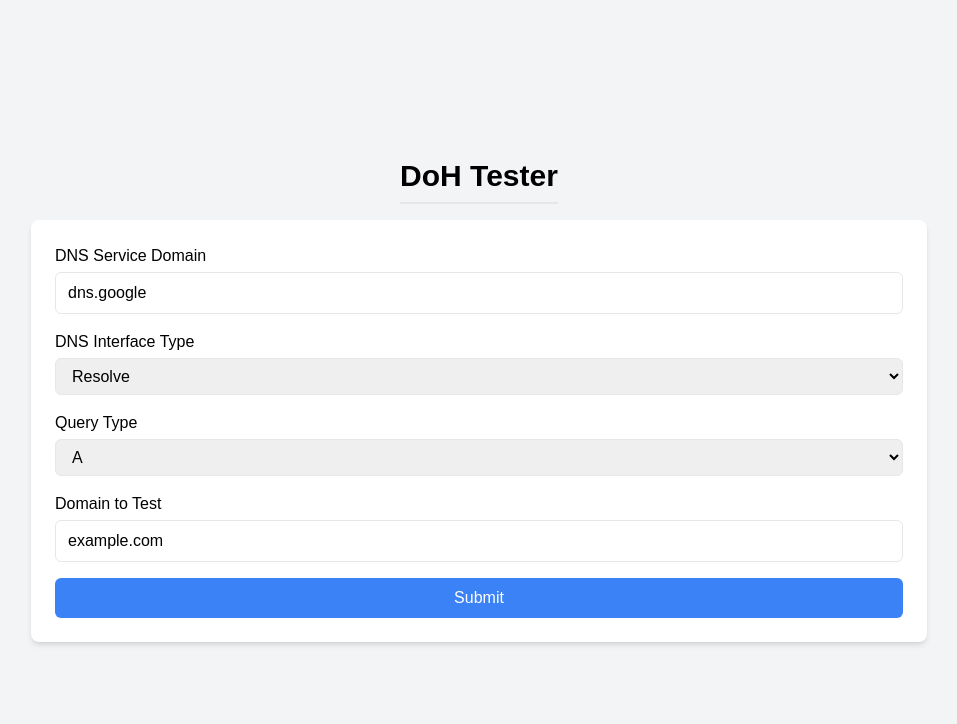
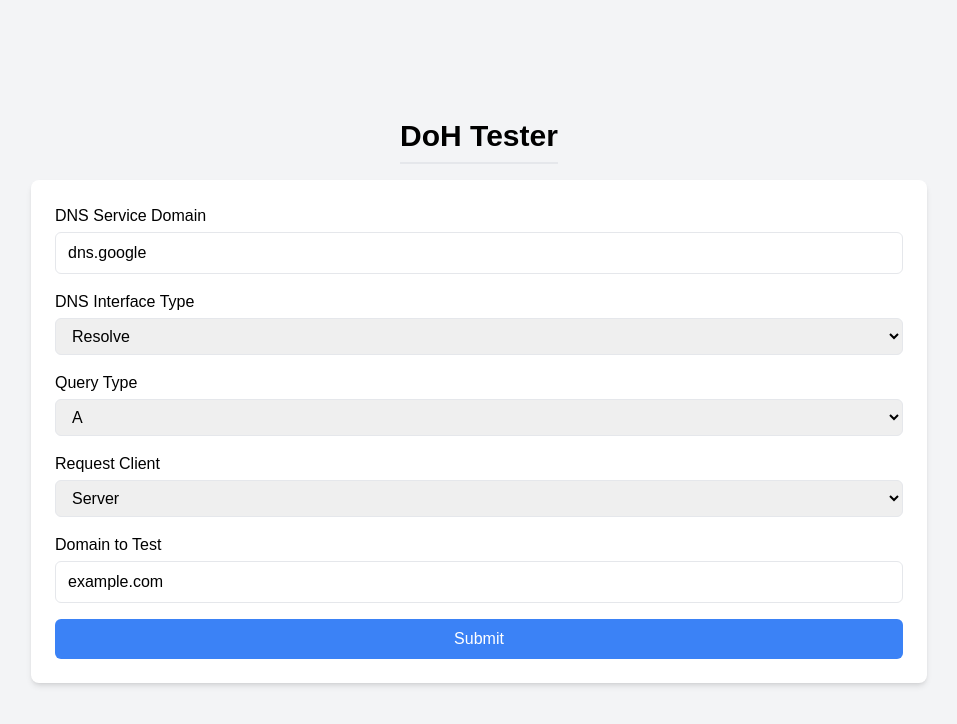
Before and after one commit to DavidKk/vercel-dns-tester, a Next.js app: page / in a window 1280 px wide. Shown: the top 724 px of the page, without its empty margins (161-1118 px from the left). Built offline with nearby package versions, Linux system fonts and the light colour scheme.

Commit message:
feat: add client req

```diff
--- a/app/DNSTester.tsx
+++ b/app/DNSTester.tsx
@@ -1,31 +1,33 @@
 'use client'
 
 import type { FormEvent } from 'react'
-import { useState, useEffect } from 'react'
+import { useState, useEffect, useCallback } from 'react'
 import { extractDNSDomain } from '@/utils/domain'
 import { stringifyUnknownError } from '@/utils/response'
-import type { DNSRecord } from '@/services/dns/types'
+import type { DNSRecord, RequestType } from '@/services/dns/types'
 import DNSRecordTable from './DNSRecordTable'
 import { isDNSType, type DNSType } from './api/test/types'
 import { useCountdown } from '@/hooks/useCountdown'
 import type { QueryType } from '@/services/dns'
-import { isDNSQueryType } from '@/services/dns'
+import { fetchDNSQuery, fetchDNSResolve, isDNSQueryType, isRequestType } from '@/services/dns'
 
 export interface DNSTesterProps {
   dnsService?: string
   dnsType?: string
   domain?: string
   queryType?: string
+  requestType?: string
   submit(dnsType: DNSType, dnsService: string, domain: string, queryType: QueryType): Promise<DNSRecord[]>
 }
 
 export default function DNSTester(props: DNSTesterProps) {
-  const { dnsService: defaultDNSService, dnsType: defaultDNSType, domain: defaultDomain, queryType: defaultQueryType, submit } = props
+  const { dnsService: defaultDNSService, dnsType: defaultDNSType, domain: defaultDomain, queryType: defaultQueryType, requestType: defaultRequestType, submit } = props
 
   const [dnsService, setDNSService] = useState<string>(defaultDNSService || '')
   const [dnsType, setDNSType] = useState<DNSType>(defaultDNSType && isDNSType(defaultDNSType) ? defaultDNSType : 'resolve')
   const [domain, setDomain] = useState<string>(defaultDomain || '')
   const [queryTypes, setQueryTypes] = useState<QueryType>(defaultQueryType && isDNSQueryType(defaultQueryType) ? defaultQueryType : 'A')
+  const [requestType, setRequestType] = useState<RequestType>(defaultRequestType && isRequestType(defaultRequestType) ? defaultRequestType : 'server')
 
   const [records, setRecords] = useState<DNSRecord[]>([])
   const [error, setError] = useState<string | null>(null)
@@ -41,6 +43,17 @@ export default function DNSTester(props: DNSTesterProps) {
     run()
   }, [error])
 
+  const submitByClient = (type: DNSType, dnsService: string, domain: string, queryType: QueryType) => {
+    switch (type) {
+      case 'resolve':
+        return fetchDNSResolve(dnsService, domain, queryType)
+      case 'dns-query':
+        return fetchDNSQuery(dnsService, domain, queryType)
+      default:
+        throw new Error('Invalid DNS type')
+    }
+  }
+
   const handleTest = async (event: FormEvent) => {
     event.preventDefault()
 
@@ -50,7 +63,8 @@ export default function DNSTester(props: DNSTesterProps) {
     try {
       setIsLoading(true)
       const dnsServiceDomain = extractDNSDomain(dnsService)
-      const result = await submit(dnsType, dnsServiceDomain, domain, queryTypes)
+      const fn = requestType === 'server' ? submit : submitByClient
+      const result = await fn(dnsType, dnsServiceDomain, domain, queryTypes)
       setRecords(result)
     } catch (error) {
       const message = stringifyUnknownError(error)
@@ -93,6 +107,14 @@ export default function DNSTester(props: DNSTesterProps) {
         </div>
 
         <div>
+          <label className="block font-medium mb-1">Request Client</label>
+          <select value={requestType} onChange={(event) => setRequestType(event.target.value as RequestType)} className="w-full px-3 py-2 border rounded-md">
+            <option value="server">Server</option>
+            <option value="client">Client</option>
+          </select>
+        </div>
+
+        <div>
           <label className="block font-medium mb-1">Domain to Test</label>
           <input type="text" value={domain} onChange={(e) => setDomain(e.target.value)} className="w-full px-3 py-2 border rounded-md" placeholder="e.g., example.com" />
         </div>
--- a/services/dns/types.ts
+++ b/services/dns/types.ts
@@ -10,3 +10,9 @@ export type QueryType = 'A' | 'AAAA'
 export function isDNSQueryType(value: string): value is QueryType {
   return ['A', 'AAAA'].includes(value)
 }
+
+export type RequestType = 'client' | 'server'
+
+export function isRequestType(value: string): value is RequestType {
+  return ['client', 'server'].includes(value)
+}
```
